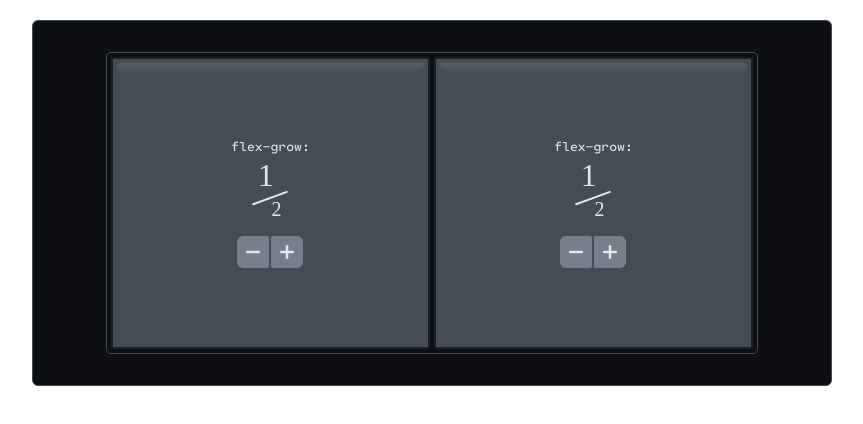
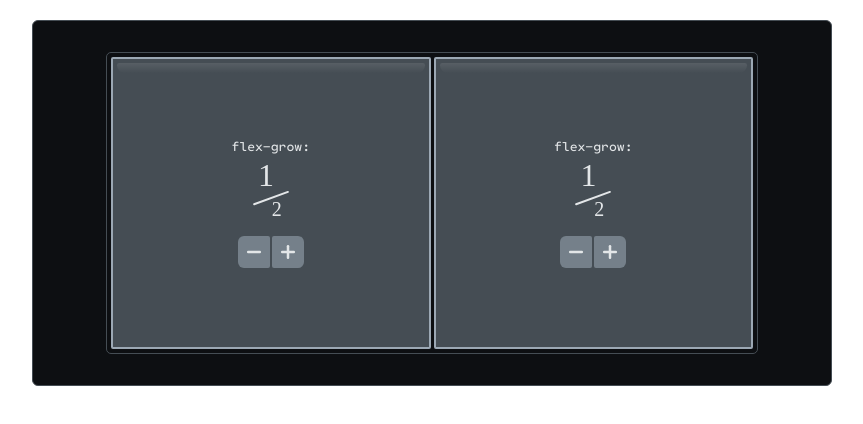
Before and after one commit to aliyuv/css-flex, a React (Vite) app: page /flexgrow in a window 1280 px wide. Shown: the top 424 px of the page, without its empty margins (208-1071 px from the left). Built offline with nearby package versions, Linux system fonts and the light colour scheme; a web font is replaced by a local one.

Commit message:
颜色细节优化

```diff
--- a/src/components/FlexGrow/FlexGrow.css
+++ b/src/components/FlexGrow/FlexGrow.css
@@ -20,7 +20,7 @@
   display: flex;
   justify-content: flex-start;
   align-items: center;
-  gap: 4px;
+  gap: 3px;
 }
 
 .fg-box{
@@ -36,9 +36,6 @@
   flex: 1 1 auto;
   position: relative;
   transition: flex-grow 0.4s ease-in-out,background-color 200ms ease-in-out;
-}
-
-.fg-box.f1{
 }
 
 .fg-top-line{
--- a/src/components/FlexGrow/FlexGrow.tsx
+++ b/src/components/FlexGrow/FlexGrow.tsx
@@ -140,7 +140,7 @@ export default function FlexGrow() {
                 style={{
                   flexGrow: flexGrowMap[childId],
                   backgroundColor: totalGrow !== 0 && flexGrowMap[childId] !== 0 ? '#454d54' : '#1a1f23',
-                  borderColor: isDisabled(childId) ? '#454d54' : '#1a1f23',
+                  borderColor: isDisabled(childId) ? '#454d54' : '#9ca8b4',
                 }}
               >
                 <div className="fg-top-line"></div>
```
